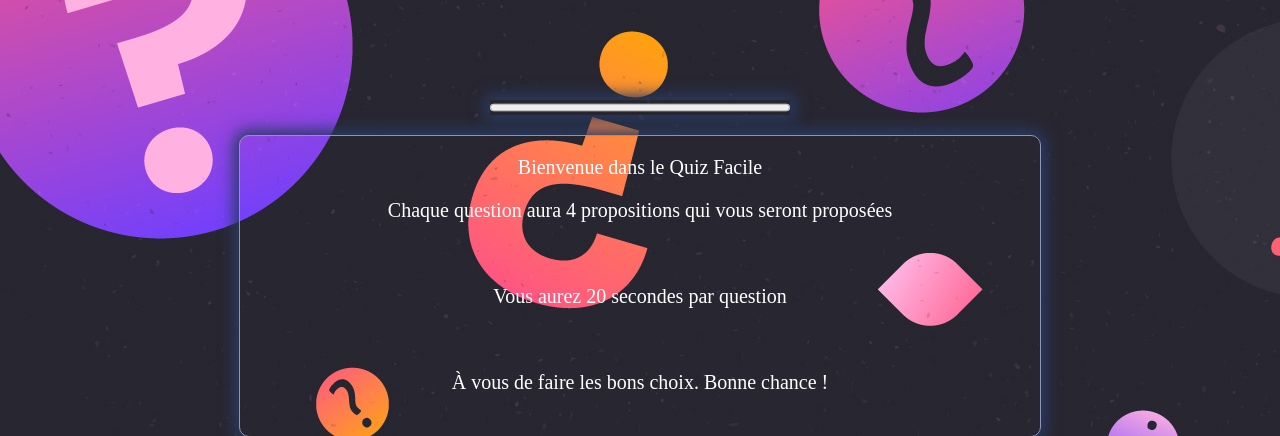
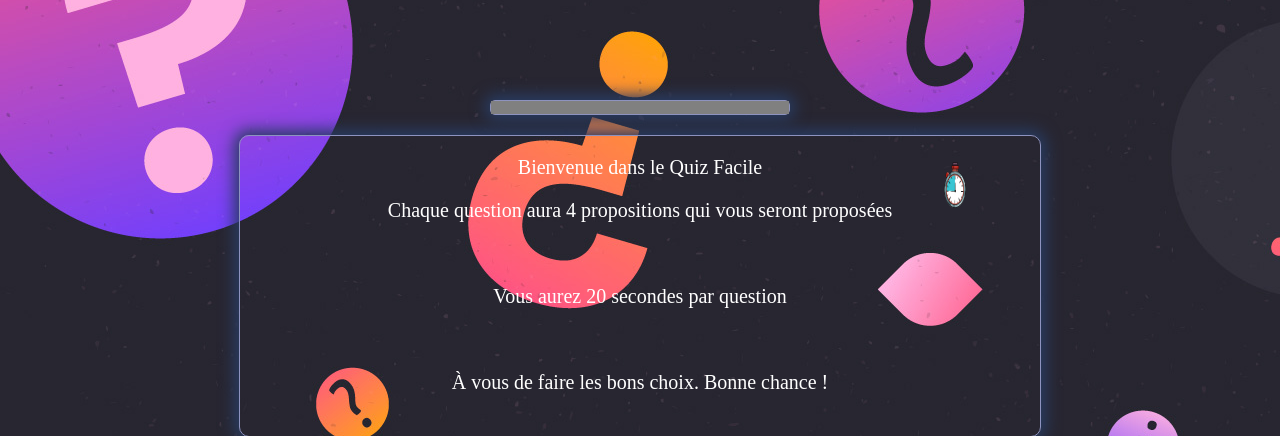
Before and after one commit to NoLoveJustFunds/ProjetWeb, a PHP site: page /QuizFacile.php in a window 1280 px wide. Shown: the part 58-494 px from the top of the page. Run offline with PHP 8.4, Linux system fonts and the light colour scheme; the visitor is signed in with stand-in values (Sample User, id 1); data that the repository does not hold is empty.

Commit message:
CorrectionFinale

```diff
--- a/scriptDifficile.js
+++ b/scriptDifficile.js
@@ -233,7 +233,7 @@ function displayQuestion() {
         }
     });
 
-    document.getElementById('questions').value = currentQuestionIndex + 1;
+    document.getElementById('questions').value = currentQuestionIndex;
 
     startTimer();
 }
--- a/styleQuizFacile.css
+++ b/styleQuizFacile.css
@@ -25,6 +25,8 @@ body {
     width: 300px;
     height: 15px;
     box-shadow: 0 0 15px 5px #283c63;
+    border: 1px solid #8e93c0;
+    border-radius: 5px;
 }
 
 #PlacementChrono {
@@ -45,19 +47,19 @@ body {
     margin-right: 10px;
     position: absolute;
     right: 23vw;
-    top: 4vw;
+    top: 5vw;
 }
 
 #Image {
+    position: absolute;
+    display: none;
     width: 70px;
     height:70px;
     display: block;
     animation: rotateHorizontal 4s linear infinite;
     margin-left: 90px;
-    position: absolute;
-    display: none;
+    top: 25px;
     right: 22vw;
-    top: 10px;
 }
 
 @keyframes rotateHorizontal {
--- a/styleQuizMoyen.css
+++ b/styleQuizMoyen.css
@@ -53,6 +53,7 @@ body{
 
 #Image {
     position: absolute;
+    color: #fab45e;
     display: none;
     width: 70px;
     height:70px;
```
Also changed, not shown: styleQuizDifficile.css (+4 -4 lines).
